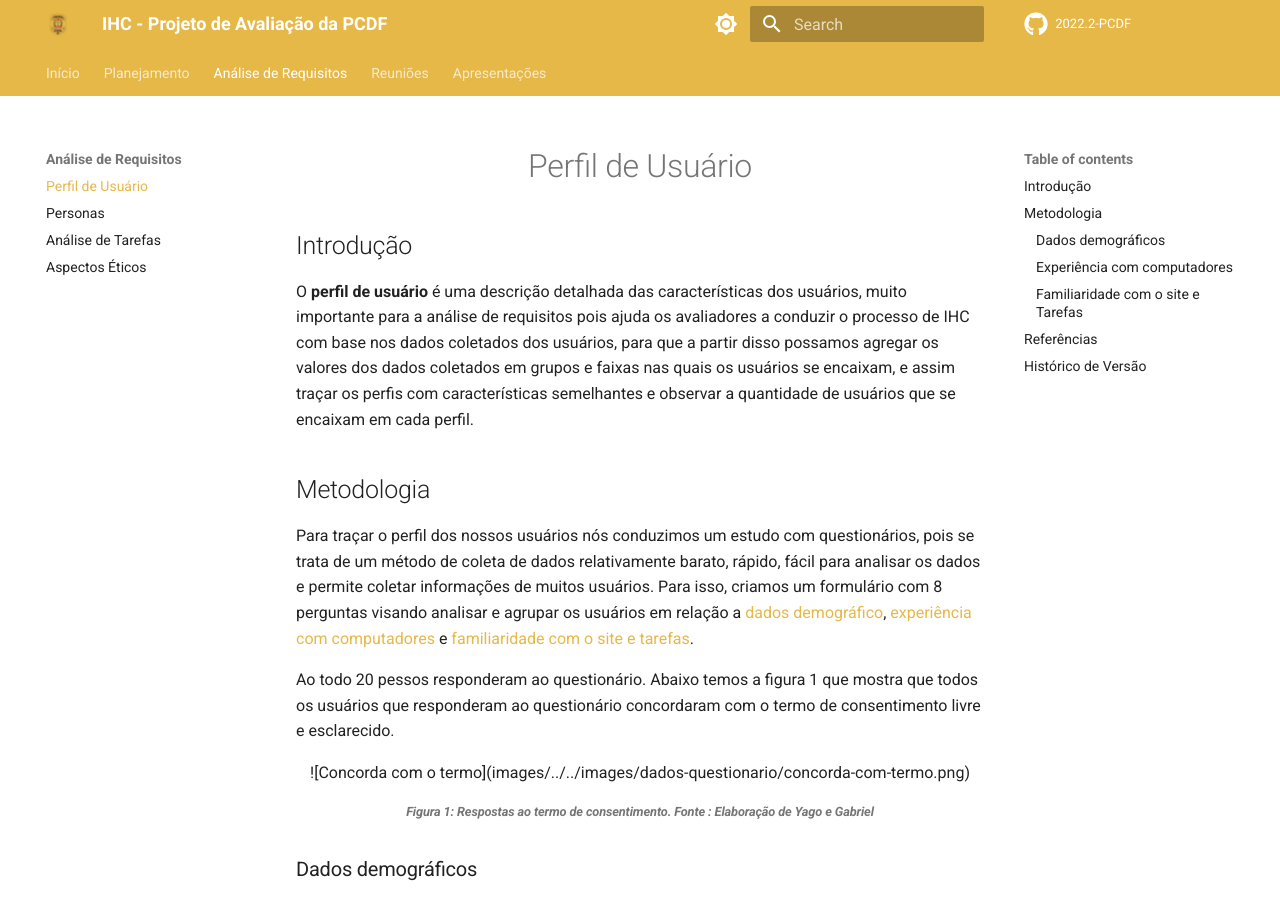
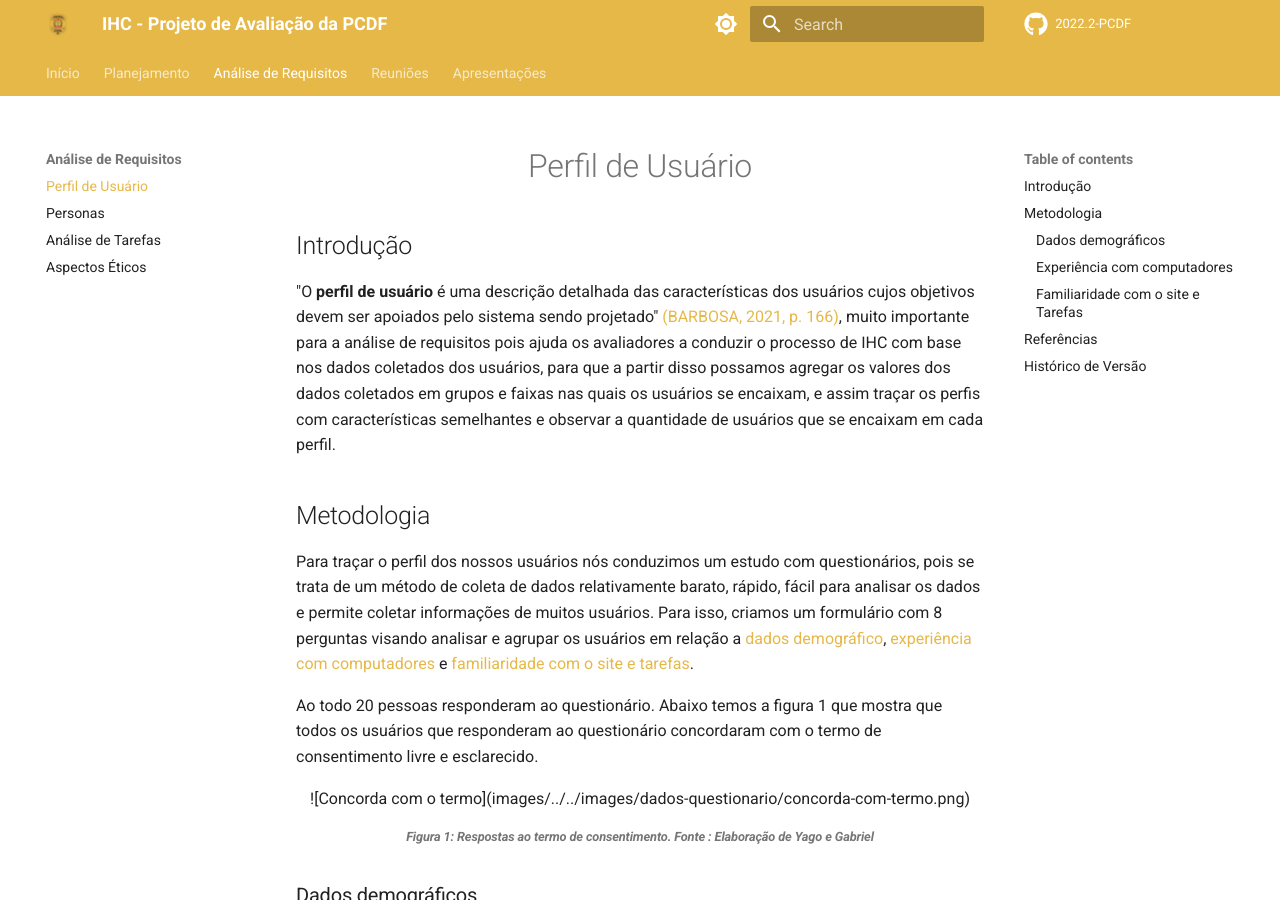
Before and after one commit to Interacao-Humano-Computador/2022.2-PCDF, an MkDocs documentation site: the page built from docs/analise-de-requisitos/perfil_usuario.md, in a window 1280 px wide and 900 px high. Built offline with MkDocs 1.6.1 and Material for MkDocs 9.7.7, drawn with Linux system fonts in a browser that asks for light colours; comment, search, counter and statistics services are not loaded; some of the changed text lies outside the part shown.

Commit message:
Corrigindo erros de ortografia e referencia

```diff
--- a/docs/analise-de-requisitos/user_profile.md
+++ b/docs/analise-de-requisitos/perfil_usuario.md
@@ -2,13 +2,14 @@
 
 ## Introdução
 
-O **perfil de usuário** é uma descrição detalhada das características dos usuários, muito importante para a análise de requisitos pois ajuda os avaliadores a conduzir o processo de IHC com base nos dados coletados dos usuários, para que a partir disso possamos agregar os valores dos dados coletados em grupos e faixas nas quais os usuários se encaixam, e assim traçar os perfis com características semelhantes e observar a quantidade de usuários que se encaixam em cada perfil.
+"O **perfil de usuário** é uma descrição detalhada das características dos usuários cujos objetivos
+devem ser apoiados pelo sistema sendo projetado" [(BARBOSA, 2021, p. 166)](#referencias), muito importante para a análise de requisitos pois ajuda os avaliadores a conduzir o processo de IHC com base nos dados coletados dos usuários, para que a partir disso possamos agregar os valores dos dados coletados em grupos e faixas nas quais os usuários se encaixam, e assim traçar os perfis com características semelhantes e observar a quantidade de usuários que se encaixam em cada perfil.
 
 ## Metodologia
 
 Para traçar o perfil dos nossos usuários nós conduzimos um estudo com questionários, pois se trata de um método de coleta de dados relativamente barato, rápido, fácil para analisar os dados e permite coletar informações de muitos usuários. Para isso, criamos um formulário com 8 perguntas visando analisar e agrupar os usuários em relação a [dados demográfico](#dados-demograficos), [experiência com computadores](#experiencia-com-computadores) e [familiaridade com o site e tarefas](#familiaridade-com-o-site-e-tarefas).
 
-Ao todo 20 pessos responderam ao questionário. Abaixo temos a figura 1 que mostra que todos os usuários que responderam ao questionário concordaram com o termo de consentimento livre e esclarecido.
+Ao todo 20 pessoas responderam ao questionário. Abaixo temos a figura 1 que mostra que todos os usuários que responderam ao questionário concordaram com o termo de consentimento livre e esclarecido.
 
 <center>
    ![Concorda com o termo](images/../../images/dados-questionario/concorda-com-termo.png)
@@ -77,7 +78,7 @@
     </figcaption>
 </center>
 
-A Figura 8 mostra a quem realizou o agendamento da carteira de identidade, se foi o usuário em si ou um familiar.
+A Figura 8 mostra quem realizou o agendamento da carteira de identidade, se foi o usuário em si ou um familiar.
 
 <center>
    ![Quem realizou o agendamento](images/../../images/dados-questionario/quem-realizou-agendamento.png)
@@ -97,7 +98,7 @@
 
 ## Referências
 
-> [1] BARBOSA; SILVA. **Organização do Espaço de Problema**. Capítulo. 8. Acesso em: 07 de dezembro de 2022.
+> [[1]](#introducao) BARBOSA, Simone et al. Organização do Espaço de Problema. _In_: BARBOSA, Simone. **Interação Humano-Computador e Experiência do Usuário**. Autopublicação, 2021. p. 165-189
 
 ## Histórico de Versão
 
--- a/mkdocs.yml
+++ b/mkdocs.yml
@@ -35,7 +35,7 @@
       - Processo de design: processo_de_design.md
       - Ferramentas: ferramentas.md
   - Análise de Requisitos:
-    - Perfil de Usuário: analise-de-requisitos/user_profile.md
+    - Perfil de Usuário: analise-de-requisitos/perfil_usuario.md
     - Personas: analise-de-requisitos/personas.md
     - Análise de Tarefas: analise-de-requisitos/analise_de_tarefas.md
     - Aspectos Éticos: analise-de-requisitos/aspectos_eticos.md
```
Also changed, not shown: other parts of docs/analise-de-requisitos/perfil_usuario.md (+1 -0 lines).
